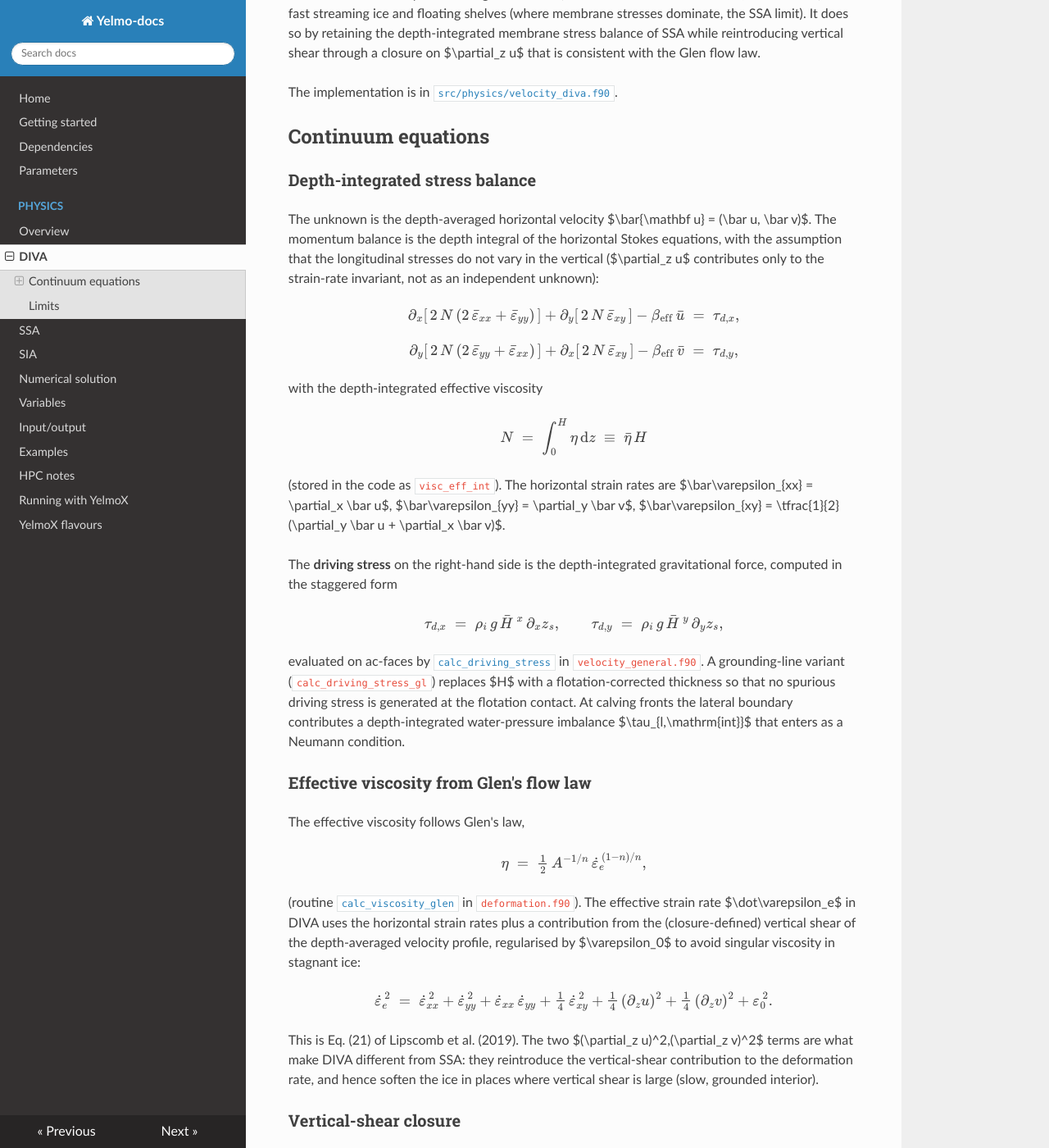
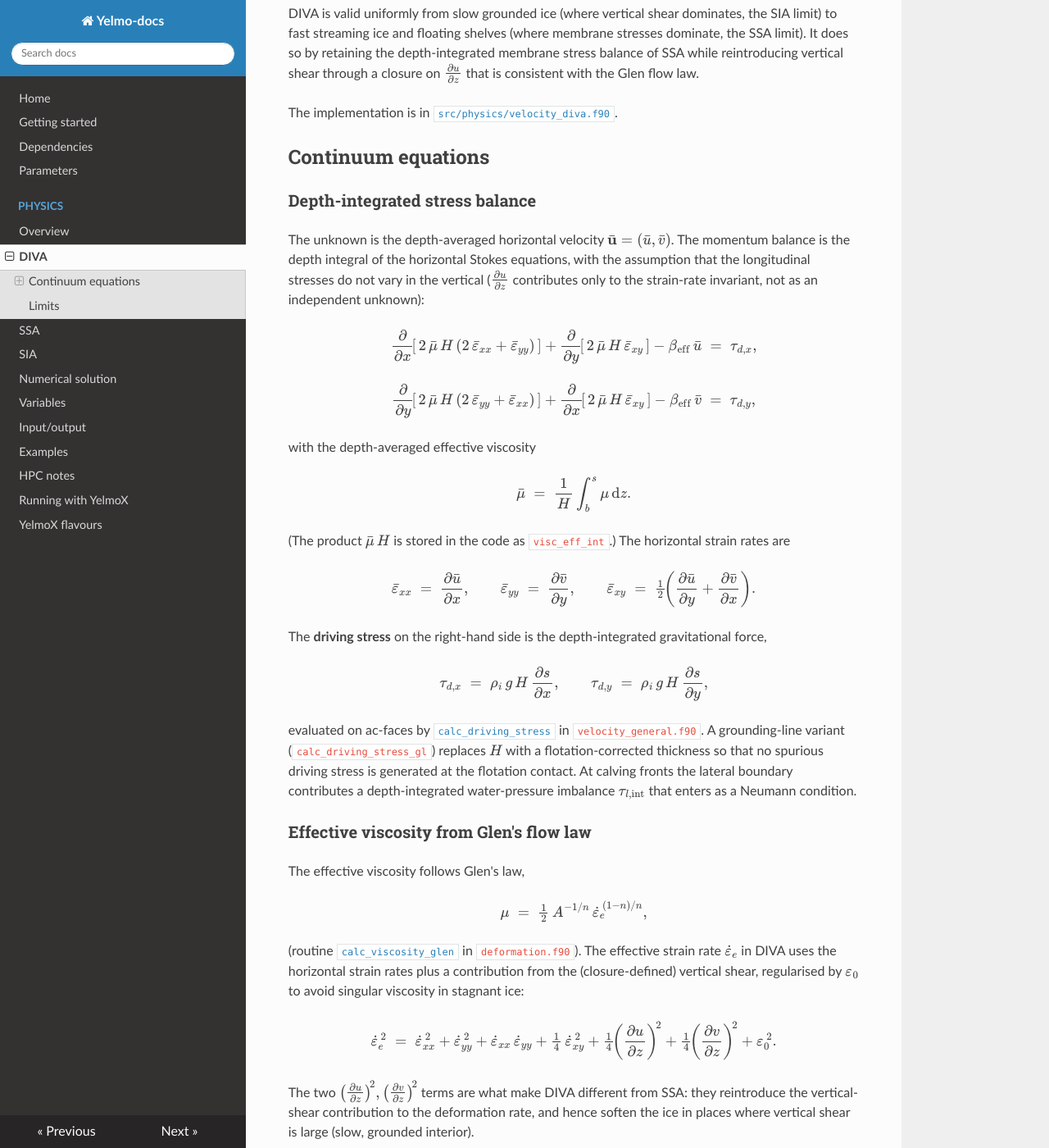
Before and after one commit to palma-ice/yelmo-docs, an MkDocs documentation site: the page built from docs/physics/diva.md, in a window 1280 px wide and 1400 px high, scrolled down 275 px. Shown: the whole window at 82% size. Built offline with MkDocs 1.6.1, drawn with Linux system fonts in a browser that asks for light colours; nearby versions of some CDN libraries; formulas are drawn with MathJax 3; some of the changed text lies outside the part shown.

Commit message:
Physics docs: match Robinson et al. (2022) notation; enable inline math
- Replace eta with mu for viscosity; z_s/z_b with s/b; zeta in [0,1]
  with Cartesian z in [b,s]; rewrite F-integrals as
  F_m = int_b^s (1/mu)((s-z)/H)^m dz to match Robinson et al. (2022).
- Use explicit derivative form (partial/partial x) throughout
  instead of subscript shorthand.
- Reorder fidelity table in physics overview by decreasing fidelity
  to Stokes (DIVA, SSA, SIA).
- Enable mdx_math dollar delimiter so inline equations render.

```diff
--- a/docs/physics/diva.md
+++ b/docs/physics/diva.md
@@ -4,14 +4,17 @@ DIVA is the first-class momentum balance solved in Yelmo. It is a 2D
 (depth-integrated) problem for the horizontal velocity, augmented with a
 1D vertical closure that recovers the full 3D velocity field. The formulation
 follows [Goldberg (2011)](https://doi.org/10.1017/S0022143000004585),
-[Arthern et al. (2015)](https://doi.org/10.1002/2014JF003239) and
-[Lipscomb et al. (2019)](https://doi.org/10.5194/gmd-12-3199-2019).
+[Arthern et al. (2015)](https://doi.org/10.1002/2014JF003239),
+[Lipscomb et al. (2019)](https://doi.org/10.5194/gmd-12-3199-2019),
+and [Robinson et al. (2022)](https://doi.org/10.5194/tc-16-689-2022), whose
+notation we use here.
 
 DIVA is valid uniformly from slow grounded ice (where vertical shear dominates,
 the SIA limit) to fast streaming ice and floating shelves (where membrane
 stresses dominate, the SSA limit). It does so by retaining the depth-integrated
 membrane stress balance of SSA while reintroducing vertical shear through a
-closure on $\partial_z u$ that is consistent with the Glen flow law.
+closure on $\frac{\partial u}{\partial z}$ that is consistent with the Glen
+flow law.
 
 The implementation is in [`src/physics/velocity_diva.f90`][diva_src].
 
@@ -23,64 +26,70 @@ The unknown is the depth-averaged horizontal velocity
 $\bar{\mathbf u} = (\bar u, \bar v)$. The momentum balance is the
 depth integral of the horizontal Stokes equations, with the assumption
 that the longitudinal stresses do not vary in the vertical
-($\partial_z u$ contributes only to the strain-rate invariant, not as an
-independent unknown):
+($\frac{\partial u}{\partial z}$ contributes only to the strain-rate
+invariant, not as an independent unknown):
 
 $$
-\partial_x \!\left[\, 2\,N\,(2\,\bar\varepsilon_{xx} + \bar\varepsilon_{yy})\,\right]
-+ \partial_y \!\left[\, 2\,N\,\bar\varepsilon_{xy}\,\right]
+\frac{\partial}{\partial x}\!\left[\, 2\,\bar\mu\,H\,(2\,\bar\varepsilon_{xx} + \bar\varepsilon_{yy})\,\right]
++ \frac{\partial}{\partial y}\!\left[\, 2\,\bar\mu\,H\,\bar\varepsilon_{xy}\,\right]
 - \beta_\mathrm{eff}\,\bar u
 \;=\; \tau_{d,x},
 $$
 
 $$
-\partial_y \!\left[\, 2\,N\,(2\,\bar\varepsilon_{yy} + \bar\varepsilon_{xx})\,\right]
-+ \partial_x \!\left[\, 2\,N\,\bar\varepsilon_{xy}\,\right]
+\frac{\partial}{\partial y}\!\left[\, 2\,\bar\mu\,H\,(2\,\bar\varepsilon_{yy} + \bar\varepsilon_{xx})\,\right]
++ \frac{\partial}{\partial x}\!\left[\, 2\,\bar\mu\,H\,\bar\varepsilon_{xy}\,\right]
 - \beta_\mathrm{eff}\,\bar v
 \;=\; \tau_{d,y},
 $$
 
-with the depth-integrated effective viscosity
+with the depth-averaged effective viscosity
 
 $$
-N \;=\; \int_0^H \eta\,\mathrm dz \;\equiv\; \bar\eta\, H
+\bar\mu \;=\; \frac{1}{H}\int_b^s \mu \,\mathrm dz.
 $$
 
-(stored in the code as `visc_eff_int`). The horizontal strain rates are
-$\bar\varepsilon_{xx} = \partial_x \bar u$,
-$\bar\varepsilon_{yy} = \partial_y \bar v$,
-$\bar\varepsilon_{xy} = \tfrac{1}{2}(\partial_y \bar u + \partial_x \bar v)$.
+(The product $\bar\mu\,H$ is stored in the code as `visc_eff_int`.) The
+horizontal strain rates are
+
+$$
+\bar\varepsilon_{xx} \;=\; \frac{\partial \bar u}{\partial x},
+\qquad
+\bar\varepsilon_{yy} \;=\; \frac{\partial \bar v}{\partial y},
+\qquad
+\bar\varepsilon_{xy} \;=\; \tfrac{1}{2}\!\left(\frac{\partial \bar u}{\partial y} + \frac{\partial \bar v}{\partial x}\right).
+$$
 
 The **driving stress** on the right-hand side is the depth-integrated
-gravitational force, computed in the staggered form
+gravitational force,
 
 $$
-\tau_{d,x} \;=\; \rho_i\, g\, \bar H^{\,x}\, \partial_x z_s,
+\tau_{d,x} \;=\; \rho_i\, g\, H\, \frac{\partial s}{\partial x},
 \qquad
-\tau_{d,y} \;=\; \rho_i\, g\, \bar H^{\,y}\, \partial_y z_s,
+\tau_{d,y} \;=\; \rho_i\, g\, H\, \frac{\partial s}{\partial y},
 $$
 
 evaluated on ac-faces by [`calc_driving_stress`][diva_taud] in
 `velocity_general.f90`. A grounding-line variant
 (`calc_driving_stress_gl`) replaces $H$ with a flotation-corrected
 thickness so that no spurious driving stress is generated at the
-flotation contact. At calving fronts the lateral boundary
-contributes a depth-integrated water-pressure imbalance
-$\tau_{l,\mathrm{int}}$ that enters as a Neumann condition.
+flotation contact. At calving fronts the lateral boundary contributes a
+depth-integrated water-pressure imbalance $\tau_{l,\mathrm{int}}$ that
+enters as a Neumann condition.
 
 ### Effective viscosity from Glen's flow law
 
 The effective viscosity follows Glen's law,
 
 $$
-\eta \;=\; \tfrac{1}{2}\, A^{-1/n}\, \dot\varepsilon_e^{\,(1-n)/n},
+\mu \;=\; \tfrac{1}{2}\, A^{-1/n}\, \dot\varepsilon_e^{\,(1-n)/n},
 $$
 
 (routine [`calc_viscosity_glen`][diva_visc] in `deformation.f90`).
 The effective strain rate $\dot\varepsilon_e$ in DIVA uses the
 horizontal strain rates plus a contribution from the (closure-defined)
-vertical shear of the depth-averaged velocity profile, regularised by
-$\varepsilon_0$ to avoid singular viscosity in stagnant ice:
+vertical shear, regularised by $\varepsilon_0$ to avoid singular
+viscosity in stagnant ice:
 
 $$
 \dot\varepsilon_e^{\,2}
@@ -88,41 +97,44 @@ $$
    + \dot\varepsilon_{yy}^{\,2}
    + \dot\varepsilon_{xx}\,\dot\varepsilon_{yy}
    + \tfrac{1}{4}\,\dot\varepsilon_{xy}^{\,2}
-   + \tfrac{1}{4}\,(\partial_z u)^2
-   + \tfrac{1}{4}\,(\partial_z v)^2
+   + \tfrac{1}{4}\!\left(\frac{\partial u}{\partial z}\right)^{\!2}
+   + \tfrac{1}{4}\!\left(\frac{\partial v}{\partial z}\right)^{\!2}
    + \varepsilon_0^{\,2}.
 $$
 
-This is Eq. (21) of Lipscomb et al. (2019). The two
-$(\partial_z u)^2,(\partial_z v)^2$ terms are what make DIVA different
-from SSA: they reintroduce the vertical-shear contribution to the
-deformation rate, and hence soften the ice in places where vertical
-shear is large (slow, grounded interior).
+The two
+$\left(\frac{\partial u}{\partial z}\right)^{\!2},
+ \left(\frac{\partial v}{\partial z}\right)^{\!2}$
+terms are what make DIVA different from SSA: they reintroduce the
+vertical-shear contribution to the deformation rate, and hence soften
+the ice in places where vertical shear is large (slow, grounded
+interior).
 
 ### Vertical-shear closure
 
 Because the depth-integrated equation does not solve for the full vertical
-velocity profile, $\partial_z u$ and $\partial_z v$ are obtained from a
-closure that is consistent with the Stokes balance under DIVA's
-assumptions. With the basal shear stress $\boldsymbol\tau_b$ acting at $\zeta=0$
-and vanishing shear stress at the surface,
+velocity profile, $\frac{\partial u}{\partial z}$ and
+$\frac{\partial v}{\partial z}$ are obtained from a closure that is
+consistent with the Stokes balance under DIVA's assumptions. With the
+basal shear stress $\boldsymbol\tau_b$ acting at $z = b$ and vanishing
+shear stress at the surface $z = s$,
 
 $$
-\partial_z u(\zeta) \;=\; \frac{\tau_{b,x}}{\eta(\zeta)}\,(1-\zeta),
+\frac{\partial u}{\partial z}(z) \;=\; \frac{\tau_{b,x}\,(s-z)}{\mu(z)\,H},
 \qquad
-\partial_z v(\zeta) \;=\; \frac{\tau_{b,y}}{\eta(\zeta)}\,(1-\zeta).
+\frac{\partial v}{\partial z}(z) \;=\; \frac{\tau_{b,y}\,(s-z)}{\mu(z)\,H}
 $$
 
-(Lipscomb et al. 2019, Eq. 36; routine `calc_vertical_shear_3D`.)
-Define the **F-integrals**
+(Robinson et al. 2022 Eq. 21; routine `calc_vertical_shear_3D`). Define
+the **F-integrals**
 
 $$
-F_n \;=\; \int_0^1 \frac{H}{\eta(\zeta)}\,(1-\zeta)^n\,\mathrm d\zeta,
+F_m \;\equiv\; \int_b^s \frac{1}{\mu(z)}\!\left(\frac{s-z}{H}\right)^{\!m}\,\mathrm dz
 $$
 
-(routine `calc_F_integral`, Arthern et al. 2015 Eq. 7, Lipscomb et al.
-2019 Eq. 30). These are precisely the integrals needed to relate the
-depth-averaged velocity to the basal velocity:
+(Robinson et al. 2022 Eq. 15; routine `calc_F_integral`). These are
+precisely the integrals needed to relate the depth-averaged velocity to
+the basal velocity:
 
 $$
 \bar u \;=\; u_b \,+\, \tau_{b,x}\,F_2,
@@ -133,35 +145,36 @@ $$
 ### Basal stress closure and effective drag
 
 With a basal friction law of the form $\boldsymbol\tau_b = \beta\,\mathbf u_b$
-(see [Parameters](../parameters.md) for the supported choices of $\beta$),
-the relation $\bar u = u_b + \tau_{b,x}F_2 = u_b(1 + \beta F_2)$ inverts
-to express $\boldsymbol\tau_b$ directly in terms of the depth-averaged
+(see [Parameters](../parameters.md) for the supported choices of
+$\beta$), the relation
+$\bar u = u_b + \tau_{b,x}\,F_2 = u_b\,(1 + \beta\,F_2)$ inverts to
+express $\boldsymbol\tau_b$ directly in terms of the depth-averaged
 velocity:
 
 $$
 \boldsymbol\tau_b \;=\; \beta_\mathrm{eff}\,\bar{\mathbf u},
 \qquad
-\beta_\mathrm{eff} \;=\; \frac{\beta}{1 + \beta\,F_2}.
+\beta_\mathrm{eff} \;\equiv\; \frac{\beta}{1 + \beta\,F_2}
 $$
 
-This is Eq. (33) of Lipscomb et al. (2019), implemented by
-`calc_beta_eff`. In the no-slip limit ($\beta \to \infty$) this reduces
-to $\beta_\mathrm{eff} = 1/F_2$ (Lipscomb et al. 2019 Eq. 35), which is
-the form used when the user requests `no_slip = .TRUE.`. The effective
-drag $\beta_\mathrm{eff}$ — not the raw $\beta$ — is what appears in the
+(Robinson et al. 2022 Eq. 19; routine `calc_beta_eff`). In the no-slip
+limit ($\beta \to \infty$) this reduces to
+$\beta_\mathrm{eff} = 1/F_2$ (Robinson et al. 2022 Eq. 20), which is the
+form used when the user requests `no_slip = .TRUE.`. The effective drag
+$\beta_\mathrm{eff}$ — not the raw $\beta$ — is what appears in the
 depth-integrated momentum equation above.
 
 ### Picard iteration
 
-The viscosity $\eta(\bar{\mathbf u})$ and the effective drag
+The viscosity $\mu(\bar{\mathbf u})$ and the effective drag
 $\beta_\mathrm{eff}(\bar{\mathbf u})$ both depend on the solution, so the
 momentum equation is nonlinear. Yelmo solves it by Picard iteration:
 
-1. Compute $\eta$ from the current $\bar{\mathbf u}$ (and the current
-   3D viscosity $\eta(\zeta)$).
-2. Relax $\eta$ in log-space against the previous iterate
-   (Sandip et al. 2023): `picard_relax_visc`.
-3. Compute $N$, the F-integrals $F_n$, and $\beta_\mathrm{eff}$.
+1. Compute $\mu$ from the current $\bar{\mathbf u}$ (and the current 3D
+   viscosity $\mu(z)$).
+2. Relax $\mu$ in log-space against the previous iterate (Sandip et al.
+   2023): `picard_relax_visc`.
+3. Compute $\bar\mu\,H$, the F-integrals $F_m$, and $\beta_\mathrm{eff}$.
 4. Assemble and solve the linear system for $\bar{\mathbf u}$ (see
    [Numerical solution](solvers.md)).
 5. Relax $\bar{\mathbf u}$ against the previous iterate
@@ -169,29 +182,31 @@ momentum equation is nonlinear. Yelmo solves it by Picard iteration:
 
 When the iteration converges, the basal stress
 $\boldsymbol\tau_b = \beta_\mathrm{eff}\bar{\mathbf u}$ and basal velocity
-$u_b = \bar u - \tau_{b,x} F_2$ are diagnosed, and the 3D horizontal
+$u_b = \bar u - \tau_{b,x}\,F_2$ are diagnosed, and the 3D horizontal
 velocity field is reconstructed by integrating the vertical-shear closure
 from the bed upward:
 
 $$
-u(\zeta) \;=\; u_b \,+\, \tau_{b,x}\, \tilde F_1(\zeta),
+u(z) \;=\; u_b \,+\, \tau_{b,x}\, \tilde F_1(z),
 \qquad
-\tilde F_1(\zeta) \;=\; \int_0^\zeta \frac{H}{\eta(\zeta')}\,(1-\zeta')\,\mathrm d\zeta'.
+\tilde F_1(z) \;\equiv\; \int_b^z \frac{1}{\mu(z')}\!\left(\frac{s-z'}{H}\right)\,\mathrm dz'
 $$
 
-(Lipscomb et al. 2019 Eq. 29; routine `calc_vel_horizontal_3D`.)
+(routine `calc_vel_horizontal_3D`).
 
 ## Limits
 
-- **SSA limit**: as $\partial_z u, \partial_z v \to 0$, the F-integrals
-  enter only through $\beta_\mathrm{eff}\to\beta$ (no vertical-shear
-  enhancement of $\dot\varepsilon_e$, no basal/depth-averaged offset). The
+- **SSA limit**: as $\frac{\partial u}{\partial z},
+  \frac{\partial v}{\partial z} \to 0$, the F-integrals enter only
+  through $\beta_\mathrm{eff} \to \beta$ (no vertical-shear enhancement
+  of $\dot\varepsilon_e$, no basal/depth-averaged offset). The
   depth-integrated stress balance reduces to the SSA equation — see
   [SSA](ssa.md).
 - **SIA limit**: as membrane gradients become negligible relative to
   vertical-shear gradients, the balance collapses to
   $\boldsymbol\tau_b \approx \boldsymbol\tau_d$, and the closure on
-  $\partial_z u$ reproduces the SIA velocity profile — see [SIA](sia.md).
+  $\frac{\partial u}{\partial z}$ reproduces the SIA velocity profile —
+  see [SIA](sia.md).
 
 [diva_src]: https://github.com/palma-ice/yelmo/blob/main/src/physics/velocity_diva.f90
 [diva_taud]: https://github.com/palma-ice/yelmo/blob/main/src/physics/velocity_general.f90
--- a/mkdocs.yml
+++ b/mkdocs.yml
@@ -24,4 +24,5 @@ extra_javascript:
     - https://cdnjs.cloudflare.com/ajax/libs/mathjax/2.7.0/MathJax.js?config=TeX-AMS-MML_HTMLorMML
 
 markdown_extensions:
-    - mdx_math
+    - mdx_math:
+        enable_dollar_delimiter: True
```
Also changed, not shown: docs/physics/index.md (+14 -13 lines), docs/physics/sia.md (+31 -37 lines), docs/physics/solvers.md (+52 -41 lines), docs/physics/ssa.md (+11 -10 lines).
